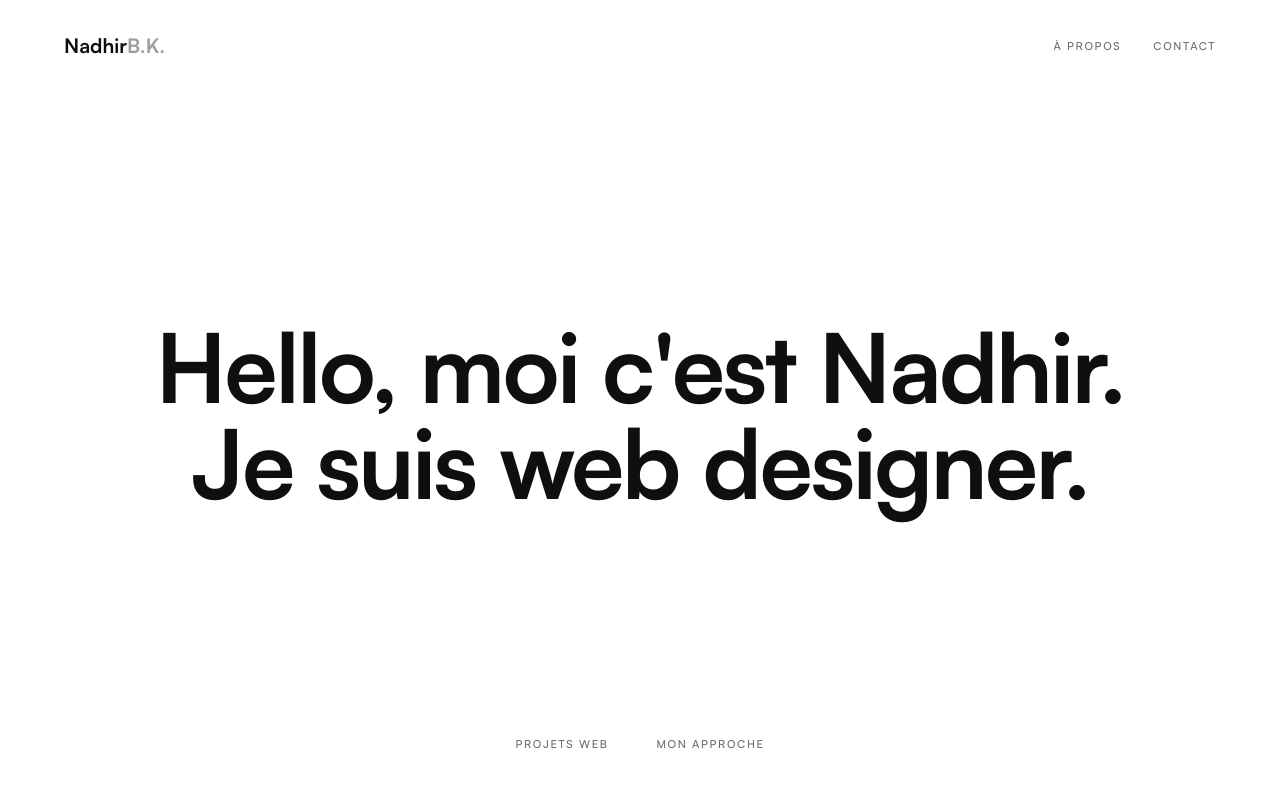
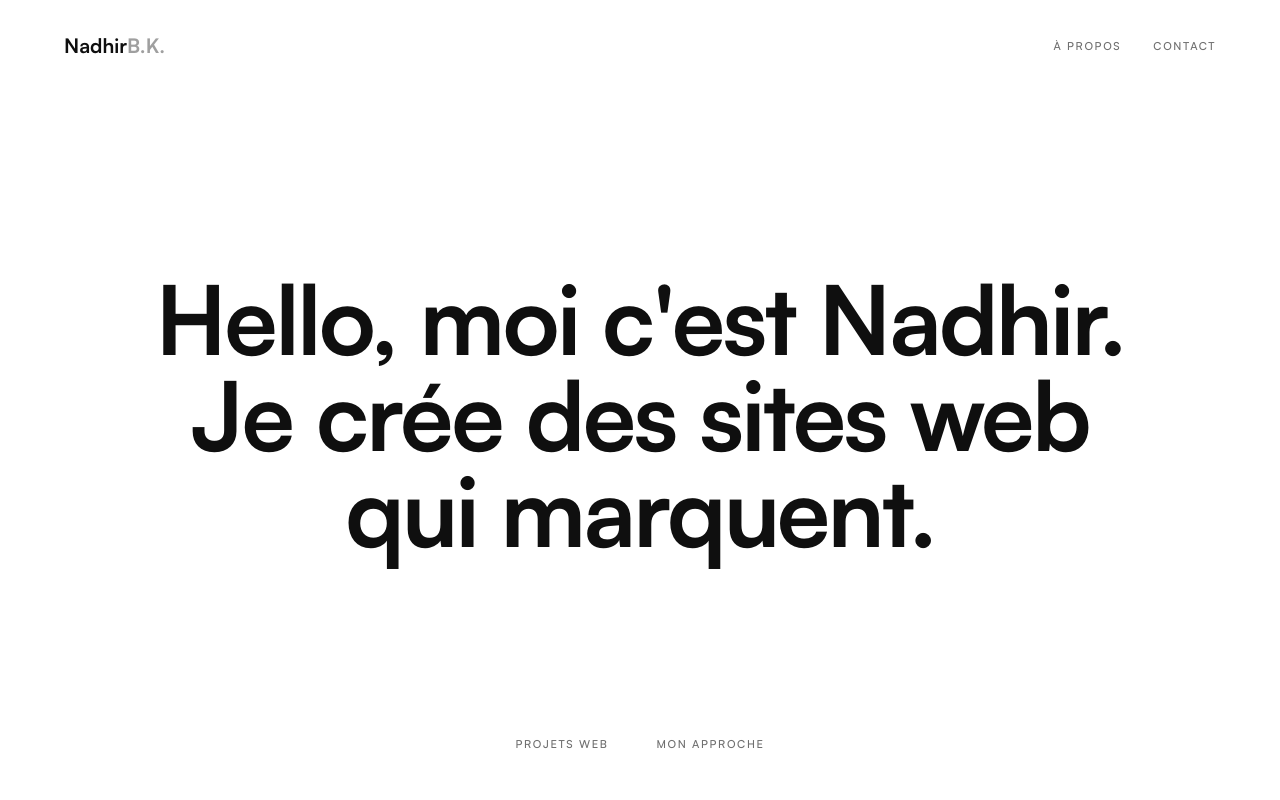
Before and after one commit to nadhirbk/portfolio-v1, a Next.js app: page / in a window 1280 px wide. Shown: the top 800 px of the page. Built offline with nearby package versions, Linux system fonts and the light colour scheme.

Commit message:
✨ Update hero tagline: more impactful message

```diff
--- a/components/Hero.tsx
+++ b/components/Hero.tsx
@@ -70,7 +70,7 @@ export default function Hero() {
         >
           Hello, moi c&apos;est Nadhir.
           <br />
-          Je suis web designer.
+          Je crée des sites web qui marquent.
         </motion.h1>
       </div>
 
```
